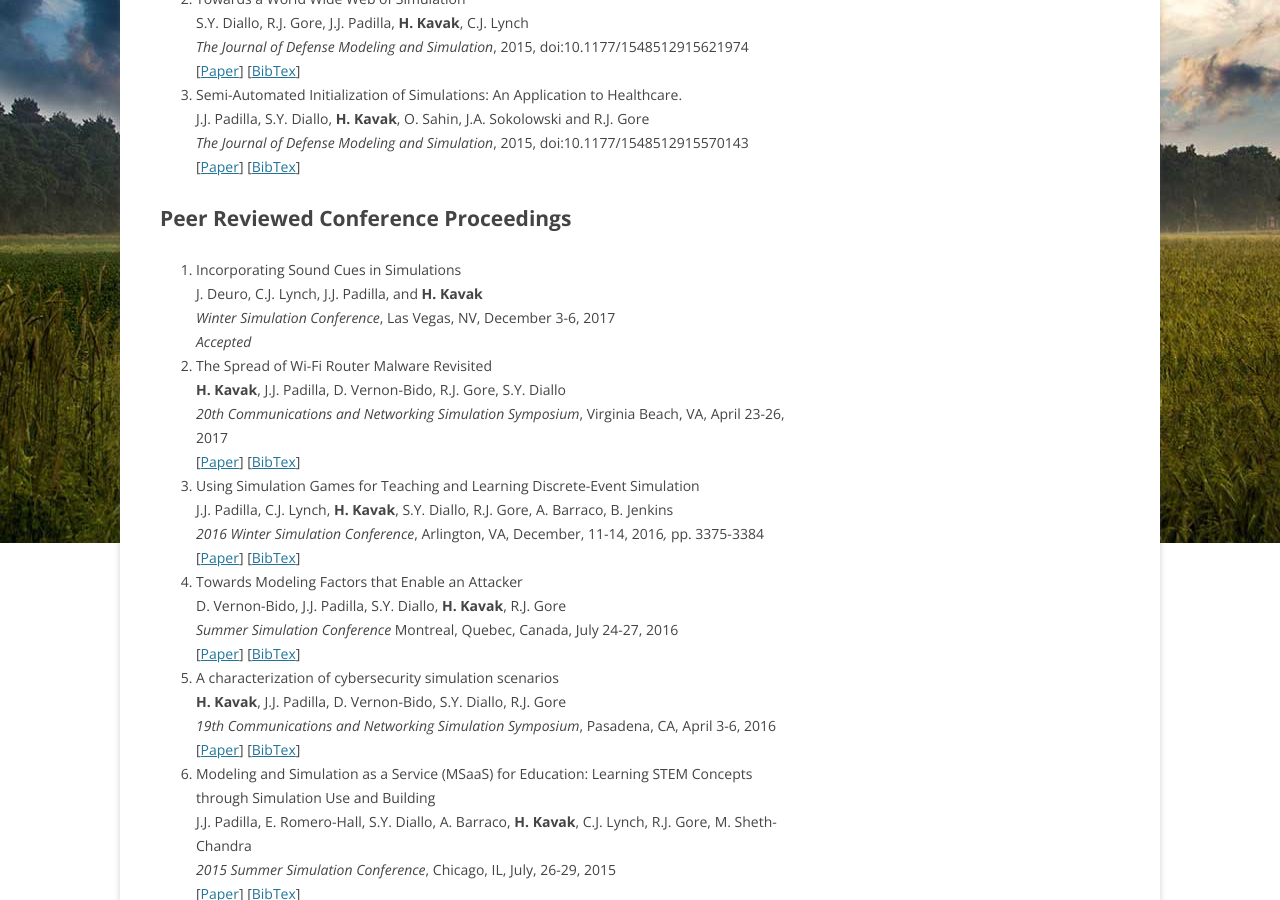
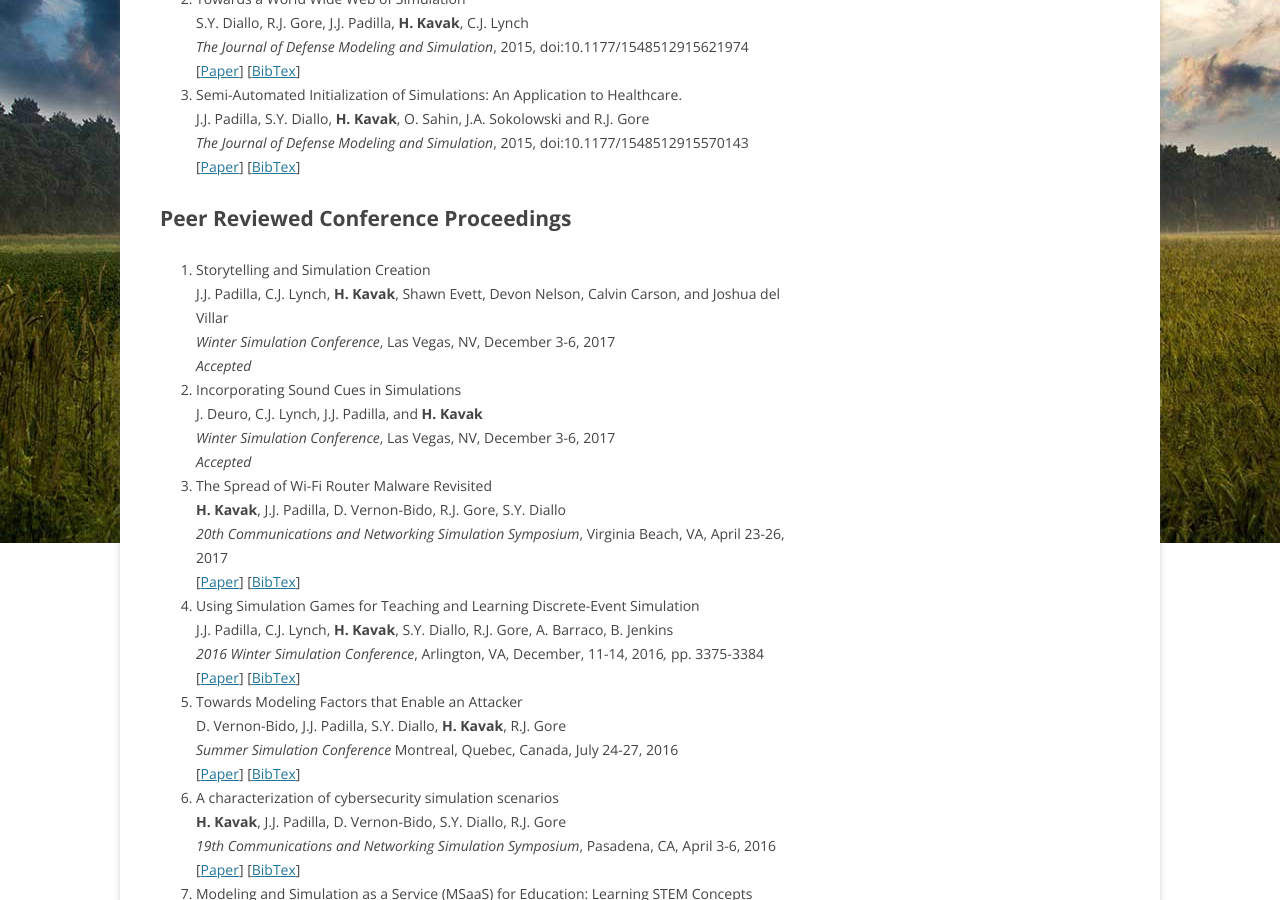
Before and after one commit to hamdikavak/hamdikavak.github.io, a Jekyll site: the page built from publications/index.html, in a window 1280 px wide and 900 px high, scrolled down 475 px. Built offline with Jekyll 4.4.1, drawn with Linux system fonts in a browser that asks for light colours; nearby versions of some CDN libraries; library files that are not in the unit come from our copies.

Commit message:
Update index.html

```diff
--- a/publications/index.html
+++ b/publications/index.html
@@ -34,6 +34,12 @@ current_page_publications: current_page_item
 <a name="conferences"></a>
 <h1>Peer Reviewed Conference Proceedings</h1>
 <ol>
+  <li>
+    Storytelling and Simulation Creation<br />
+   	J.J. Padilla, C.J. Lynch, <strong>H. Kavak</strong>, Shawn Evett, Devon Nelson, Calvin Carson, and Joshua del Villar<br />
+    <em>Winter Simulation Conference</em>, Las Vegas, NV, December 3-6, 2017<br />
+	<i>Accepted</i>
+   </li>
   <li>
     Incorporating Sound Cues in Simulations<br />
    	J. Deuro, C.J. Lynch, J.J. Padilla, and <strong>H. Kavak</strong><br />
```
